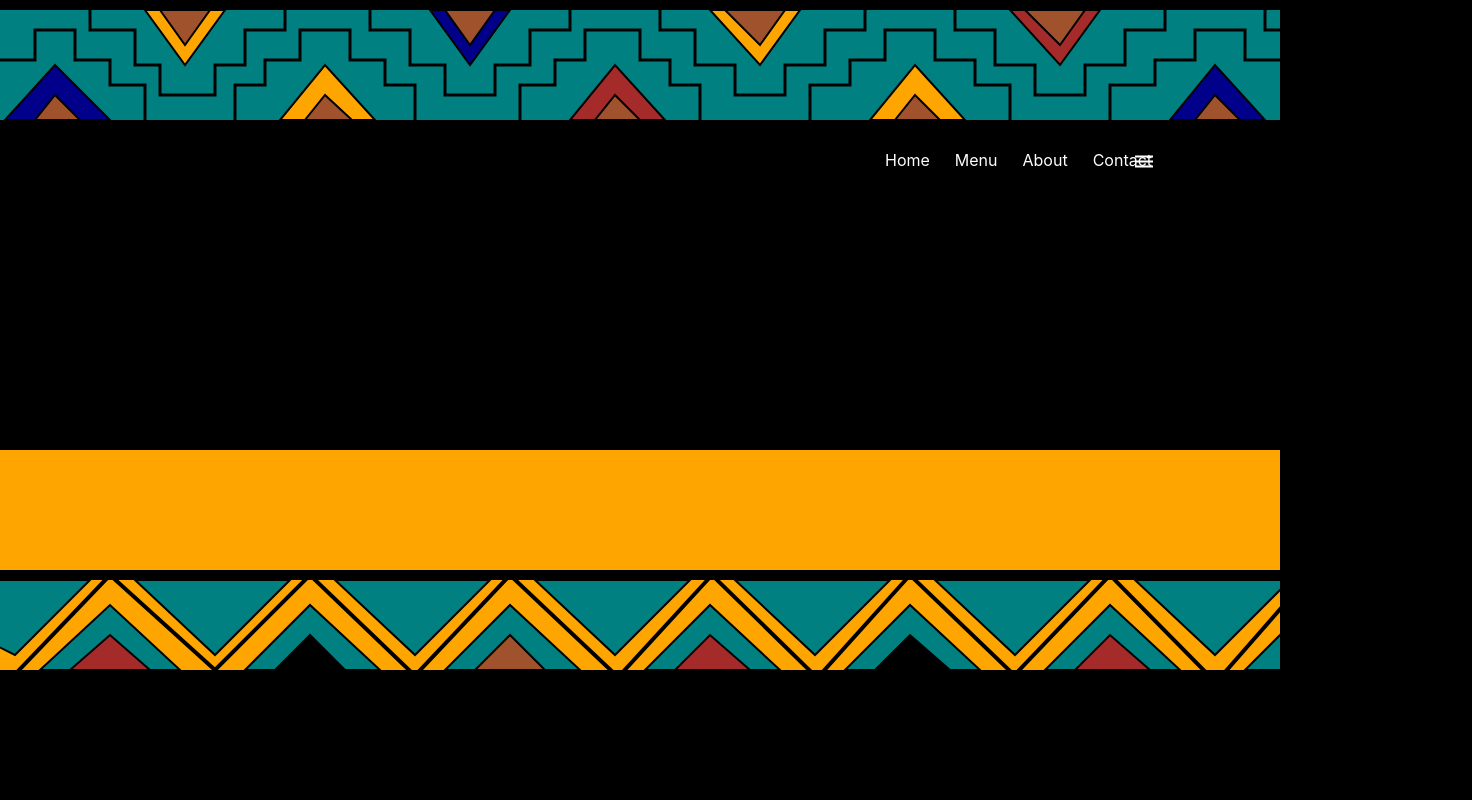
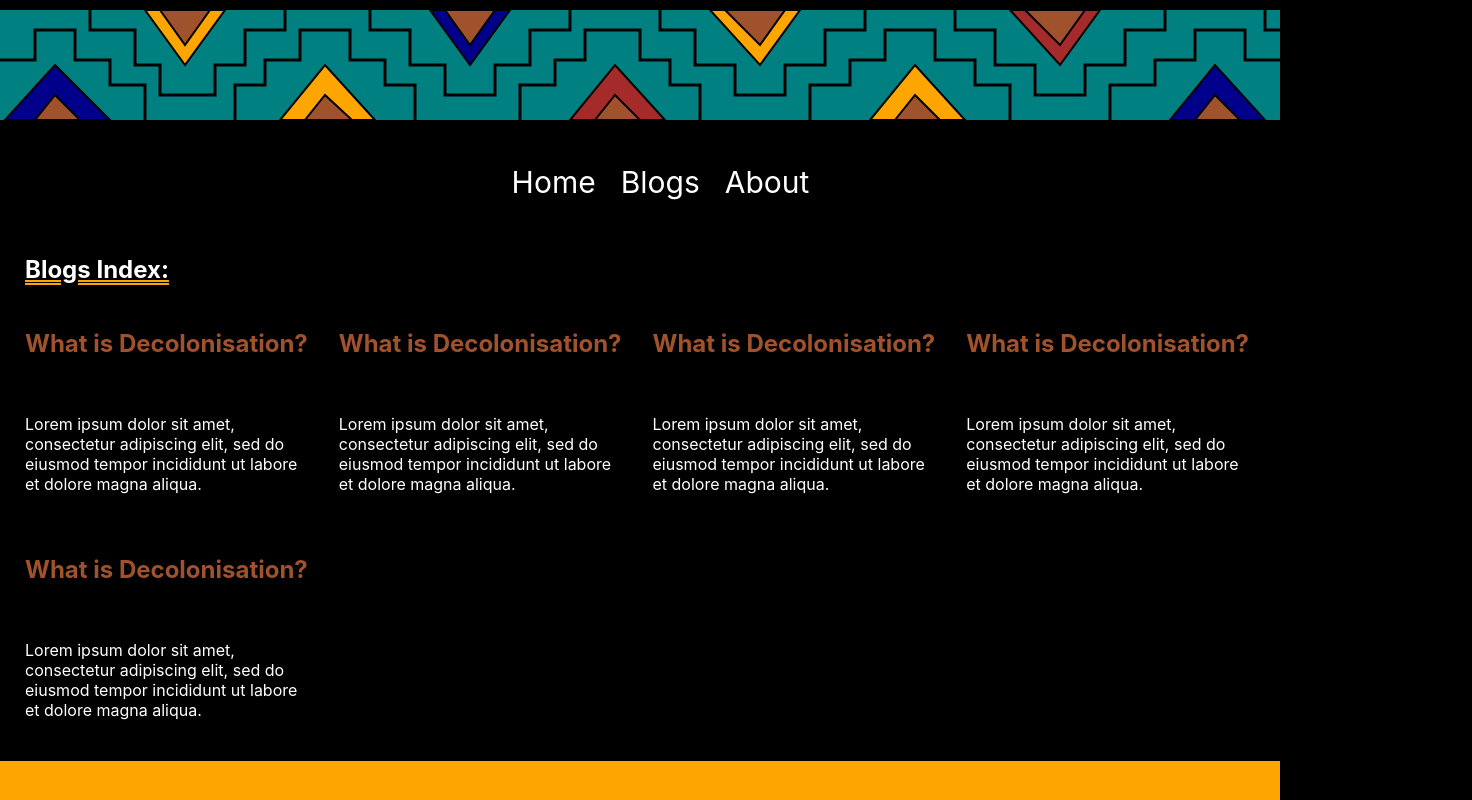
Before and after one commit to thandazilegcisa/1860303-React-App, a React (Create React App) app: page /blogs in a window 1280 px wide. Shown: the top 800 px of the page, 1472 px wide, since content can reach past the window. Built offline with nearby package versions, Linux system fonts and the light colour scheme.

Commit message:
Routing Done

```diff
--- a/src/App.js
+++ b/src/App.js
@@ -7,7 +7,6 @@ class App extends React.Component{
   render(){
     return(
       <div>
-
            <TopPattern/>
            <NavBar/>
            <Footer/>
--- a/src/components/Footer.js
+++ b/src/components/Footer.js
@@ -5,7 +5,6 @@ import "../styles/Footer.css"
 class Footer extends React.Component{
     render(){
         return(
-            <div>
                 <svg className="footer-Patterns" width="100%" height="220">
                     <g>
                        <g className="border-Lines">
@@ -228,7 +227,6 @@ class Footer extends React.Component{
                         />
                     </g>
                 </svg>
-            </div>
         )
     }
 }
--- a/src/components/NavBar.js
+++ b/src/components/NavBar.js
@@ -1,7 +1,10 @@
 import React from "react";
-import {Link} from "react-router-dom";
+import {Switch, Route,NavLink} from "react-router-dom";
+import MenuIcon from '@mui/icons-material/Menu';
+import Home from "../pages/Home"
+import Blogs from "../pages/Blogs"
+import About from "../pages/About"
 import "../styles/NavBar.css"
-import MenuIcon from '@mui/icons-material/Menu';
 
 class NavBar extends React.Component{
 
@@ -21,18 +24,25 @@ class NavBar extends React.Component{
 
     render(){
         return(
+            <div>
                 <div className="Navigation">
                     <nav className="slide" id={this.state.isToggled ? "open" : "closed"}>
                     </nav>
                     <nav id="menu" className="main-Nav" >
                         <ul>
-                    <Link className="list-Item" to="/">Home</Link>
-                    <Link className="list-Item" to="/">Menu</Link>
-                    <Link className="list-Item" to="/">About</Link>
-                    <Link className="list-Item" to="/">Contact</Link>
+                              <NavLink exact className="list-Item" to="/">Home</NavLink>
+                              <NavLink exact className="list-Item" to="/blogs">Blogs</NavLink>
+                              <NavLink exact className="list-Item" to="/about">About</NavLink>
                         </ul>
                     </nav>
                     <MenuIcon className="Hamburger" onClick={this.toggleNav}/>
+                </div>
+
+                <Switch/>
+                     <Route exact path="/" component={Home}/>
+                     <Route exact path="/blogs" component={Blogs}/>
+                     <Route exact path="/about" component={About}/>
+                <Switch/>
             </div>
         )
     }
--- a/src/pages/About.js
+++ b/src/pages/About.js
@@ -0,0 +1,19 @@
+import React from "react";
+import "../styles/About.css"
+
+class About extends React.Component{
+    render(){
+        return(
+            <article className="About-Page">
+                <header><h1 className="about-Header">About:</h1></header>
+                <section>
+                    <p className="about-P">
+                       Lorem ipsum dolor sit amet, consectetur adipiscing elit. Vestibulum dui justo, egestas vitae nunc quis, gravida fringilla diam. Etiam posuere felis ut justo fermentum, eget aliquam ligula congue. Nunc eu orci eu libero pharetra ornare quis et felis. Maecenas convallis ipsum orci, vitae sodales arcu egestas id. Donec faucibus tempus lacus nec sagittis. Quisque tempus sed lorem nec cursus. Pellentesque vestibulum arcu a cursus aliquet. Praesent efficitur leo at ornare aliquet.Donec consectetur purus elit, ut cursus velit posuere sit amet. Nunc maximus malesuada lobortis. Fusce nec luctus nisl, sed maximus orci. In id faucibus nunc, a ultrices lacus. Maecenas commodo pharetra urna nec blandit. Curabitur rutrum varius condimentum.
+                    </p>
+                </section>
+            </article>
+        )
+    }
+}
+
+export default About
--- a/src/pages/Blogs.js
+++ b/src/pages/Blogs.js
@@ -0,0 +1,61 @@
+import React from "react";
+import "../styles/Blogs.css"
+
+class Blogs extends React.Component{
+    render(){
+        return(
+            <article className="blogs-Page">
+                <header><h1 className="blogs-Header">Blogs Index: </h1></header>
+                <article className="blogs-Container">
+                    <section className="Card">
+                        <header>
+                            <h2>What is Decolonisation?</h2>
+                            <br/>
+                            <p>
+                            Lorem ipsum dolor sit amet, consectetur adipiscing elit, sed do eiusmod tempor incididunt ut labore et dolore magna aliqua.
+                            </p>
+                        </header>
+                    </section>
+                    <section className="Card">
+                        <header>
+                            <h2>What is Decolonisation?</h2>
+                            <br/>
+                            <p>
+                            Lorem ipsum dolor sit amet, consectetur adipiscing elit, sed do eiusmod tempor incididunt ut labore et dolore magna aliqua.
+                            </p>
+                        </header>
+                    </section>
+                    <section className="Card">
+                        <header>
+                            <h2>What is Decolonisation?</h2>
+                            <br/>
+                            <p>
+                            Lorem ipsum dolor sit amet, consectetur adipiscing elit, sed do eiusmod tempor incididunt ut labore et dolore magna aliqua.
+                            </p>
+                        </header>
+                    </section>
+                    <section className="Card">
+                        <header>
+                            <h2>What is Decolonisation?</h2>
+                            <br/>
+                            <p>
+                            Lorem ipsum dolor sit amet, consectetur adipiscing elit, sed do eiusmod tempor incididunt ut labore et dolore magna aliqua.
+                            </p>
+                        </header>
+                    </section>
+                    <section className="Card">
+                        <header>
+                            <h2>What is Decolonisation?</h2>
+                            <br/>
+                            <p>
+                            Lorem ipsum dolor sit amet, consectetur adipiscing elit, sed do eiusmod tempor incididunt ut labore et dolore magna aliqua.
+                            </p>
+                        </header>
+                    </section>
+                </article>
+            </article>
+        )
+    }
+}
+
+export default Blogs
--- a/src/pages/Home.js
+++ b/src/pages/Home.js
@@ -1,11 +1,20 @@
 import React from "react"
+import "../styles/Home.css"
 
 class Home extends React.Component{
     render(){
         return(
-            <div>
-
-            </div>
+            <article className="home-Page">
+                <h1 className="home-Header">Internet Art</h1>
+                <p className="home-P">
+                    This project examines the various uses and definitons that pertain
+                    to the practice and theoretical propositions proposed to attempt to
+                    define what internet art means. This site will act as forming the
+                    basis of what i understand internet art to be from the lens of
+                    decoloniality and design justice around the development of
+                    technologies for and in specific contexts.
+                </p>
+            </article>
         )
     }
 }
--- /dev/null
+++ b/src/styles/About.css
@@ -0,0 +1,21 @@
+.about-Header {
+  color: white;
+  text-align: left;
+  justify-content: center;
+
+  text-decoration-line: underline;
+  text-decoration-style: double;
+
+  text-decoration-color: orange;
+  margin: 25px;
+}
+.about-P {
+  position: relative;
+
+  color: white;
+  text-align: center;
+  justify-content: center;
+
+  width: 50%;
+  left: 25%;
+}
--- /dev/null
+++ b/src/styles/Blogs.css
@@ -0,0 +1,30 @@
+.blogs-Header {
+  color: White;
+  text-align: left;
+  justify-content: center;
+
+  text-decoration-line: underline;
+  text-decoration-style: double;
+
+  text-decoration-color: orange;
+
+  margin: 25px;
+}
+.blogs-Container {
+  display: grid;
+  grid-template-columns: repeat(auto-fill, minmax(245px, 1fr));
+  grid-gap: 25px;
+
+  color: white;
+
+  margin: 25px;
+}
+.card {
+  width: 85%;
+  height: 65%;
+  padding: 15px;
+  margin: 15px;
+}
+h2 {
+  color: sienna;
+}
--- a/src/styles/Footer.css
+++ b/src/styles/Footer.css
@@ -1,4 +1,3 @@
 .footer-Patterns {
-  transform: translateY(120%);
   background-color: orange;
 }
--- /dev/null
+++ b/src/styles/Home.css
@@ -0,0 +1,24 @@
+.home-Header {
+  color: white;
+  text-align: center;
+  justify-content: center;
+}
+.home-P {
+  position: relative;
+  text-align: center;
+  justify-content: center;
+  width: 50%;
+  left: 25%;
+
+  color: white;
+}
+.readMore-Button {
+  position: fixed;
+  bottom: 20%;
+  left: 45%;
+  text-align: center;
+  justify-content: center;
+
+  font-size: 25px;
+  background-color: Brown;
+}
--- a/src/styles/NavBar.css
+++ b/src/styles/NavBar.css
@@ -1,18 +1,8 @@
 .Navigation {
-  width: 100%;
-  height: auto;
+  display: flex;
+  justify-content: center;
 
-  display: flex;
-  flex-direction: row;
-
-  justify-content: center;
-  text-align: center;
-
-  transform: translateX(15%);
-}
-.Navigation .main-Nav {
-  height: 100%;
-  width: 0;
+  font-size: 30px;
 }
 .list-Item {
   padding-left: 25px;
@@ -20,13 +10,25 @@
   text-decoration: none;
   color: white;
 }
-.list-Item #open {
-  display: block;
-}
 .Hamburger {
-  transform: translate(1300%, 65%);
-  color: white;
+  transform: translate(145%, 65%);
 }
 body {
   background-color: black;
 }
+
+/* Responsiveness */
+
+@media only screen and (width: 767px) {
+  .Navigation {
+    text-align: left;
+  }
+  .Hamburger {
+    color: inherit;
+    cursor: pointer;
+    color: white;
+  }
+  .Navigation a {
+    display: none;
+  }
+}
--- a/src/styles/TopPattern.css
+++ b/src/styles/TopPattern.css
@@ -1,4 +1,3 @@
 .pattern-Above {
-  transform: translateY(0%);
   background-color: teal;
 }
```
Lines whose indentation alone changed are shown as unchanged.
